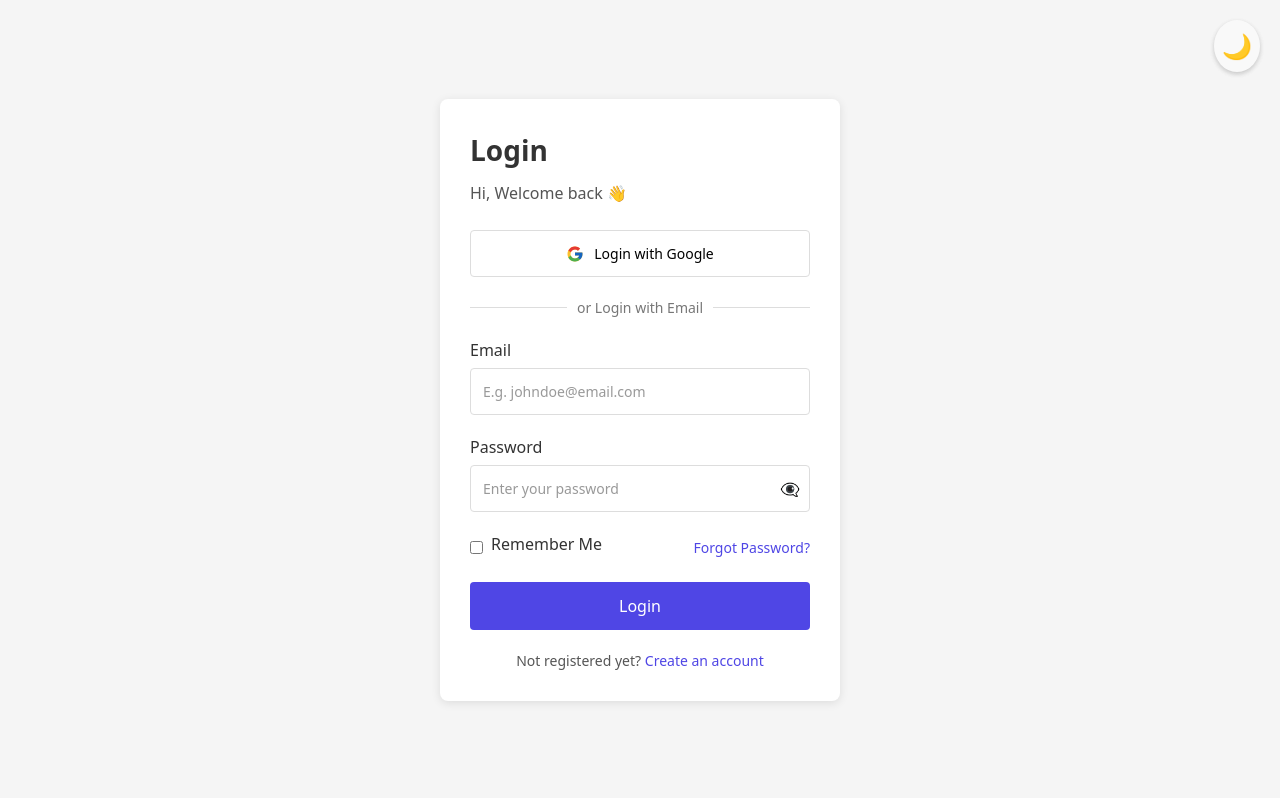
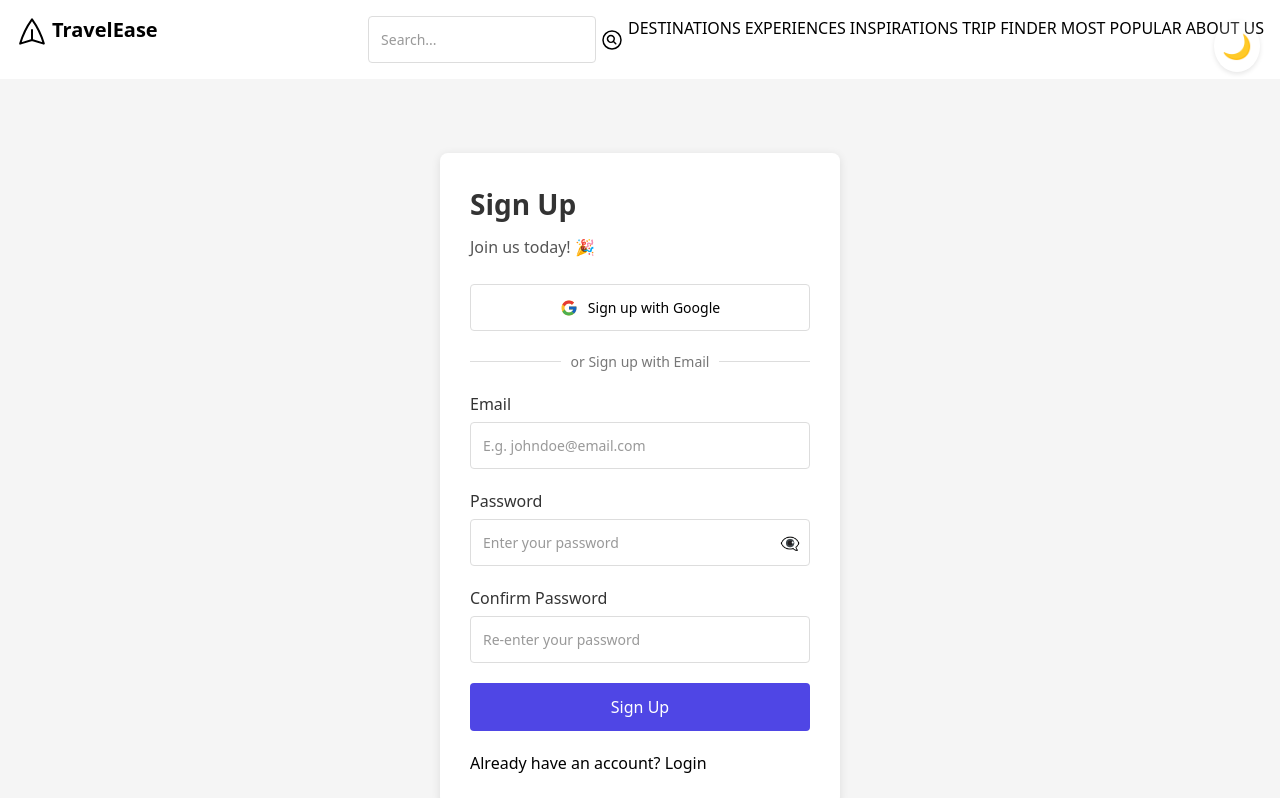
Before and after one commit to 21rr10/minor-project-frontend, a React (Vite) app in the folder minor-project/: page / in a window 1280 px wide. Shown: the top 798 px of the page. Built offline with nearby package versions, Linux system fonts and the light colour scheme.

Commit message:
header basic for home

```diff
--- a/minor-project/src/App.jsx
+++ b/minor-project/src/App.jsx
@@ -3,11 +3,13 @@ import  Signin  from './pages/Signin.jsx';
 import  Signup  from './pages/Signup.jsx';
 // import './App.css';
 import Button from './pages/Account.jsx';
+import Home from './pages/Home.jsx';
 
 function App() {
   return (
     <>
-       <Signin></Signin>
+      <Home></Home>
+       {/* <Signin></Signin> */}
        {/* <Button></Button> */}
        <Signup></Signup>
     </>
--- a/minor-project/src/pages/Home.jsx
+++ b/minor-project/src/pages/Home.jsx
@@ -0,0 +1,38 @@
+import React, { useState } from 'react';
+
+function Home(){
+    const [searchQuery, setSearchQuery] = useState('');
+    return (
+        <div>
+            <header className="p-4 flex justify-between">
+                <a href="" className="flex item-center gap-1">
+                    <svg xmlns="http://www.w3.org/2000/svg" fill="none" viewBox="0 0 24 24" strokeWidth={1.5} stroke="currentColor" className="size-8 -rotate-90">
+                    <path strokeLinecap="round" strokeLinejoin="round" d="M6 12 3.269 3.125A59.769 59.769 0 0 1 21.485 12 59.768 59.768 0 0 1 3.27 20.875L5.999 12Zm0 0h7.5" />
+                    </svg>
+                    <span className="font-bold text-xl">TravelEase</span>
+                </a>
+
+
+                <div className="flex item-center gap-1">
+                    <div className="flex item-center gap-1">
+                        <input type="text" placeholder="Search..." value={searchQuery} onChange={(e)=>setSearchQuery(e.target.value)}></input>
+                        <button>
+                            <svg xmlns="http://www.w3.org/2000/svg" fill="none" viewBox="0 0 24 24" strokeWidth={1.5} stroke="currentColor" className="size-6">
+                            <path strokeLinecap="round" strokeLinejoin="round" d="m15.75 15.75-2.489-2.489m0 0a3.375 3.375 0 1 0-4.773-4.773 3.375 3.375 0 0 0 4.774 4.774ZM21 12a9 9 0 1 1-18 0 9 9 0 0 1 18 0Z" />
+                            </svg>
+                        </button>
+                    </div>
+                    <div>DESTINATIONS</div>
+                    <div>EXPERIENCES</div>
+                    <div>INSPIRATIONS</div>
+                    <div>TRIP FINDER</div>
+                    <div>MOST POPULAR</div>
+                    <div>ABOUT US</div>
+                </div>
+
+            </header>
+        </div>
+    );
+}
+
+export default Home;
```
